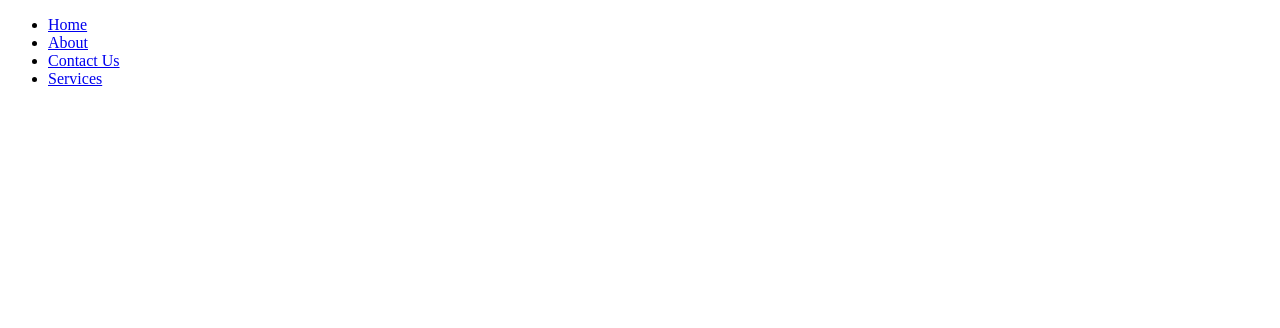
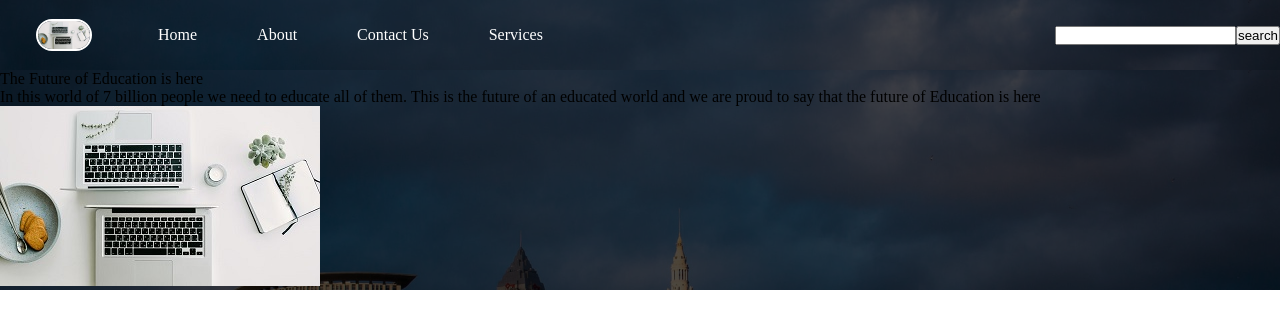
Before and after one commit to abhinav12886/Prac_project_frontend, a plain HTML site: page index.html in a window 1280 px wide. Drawn offline with Linux system fonts and the light colour scheme.

Commit message:
navbar addded

```diff
--- a/index.html
+++ b/index.html
@@ -5,15 +5,34 @@
     <meta http-equiv="X-UA-Compatible" content="IE=edge">
     <meta name="viewport" content="width=device-width, initial-scale=1.0">
     <title>iEducate - Best education platform</title>
+    <link rel="stylesheet" href="style.css">
 </head>
 <body>
-    <nav class="navbar">
+    <nav class="navbar background">
         <ul class="nav-list">
+            <div class="logo"><img src="/img/logo/daria-shevtsova-zbWFT4eVopE-unsplash.jpg" alt="logo"></div>
             <li><a href="#home">Home</a></li>
             <li><a href="#about">About</a></li>
             <li><a href="#contact">Contact Us</a></li>
             <li><a href="#services">Services</a></li>
         </ul>
+        <div class="rightNav">
+            <input type="text" name="search" id="search">
+            <button class="btn btn-sm">search</button>
+        </div>
     </nav>
+    <section class="background firstSection">
+        <div class="box-main">
+            <div class="firstHalf">
+                <p class="text-big">The Future of Education is here</p>
+                <p class="text-small">In this world of 7 billion people we need to educate all of them.
+                    This is the future of an educated world and we are proud to say that the future of Education is here
+                </p>
+            </div>
+            <div class="secondHalf">
+                <img src="/img/logo/daria-shevtsova-zbWFT4eVopE-unsplash.jpg" alt="laptop image">
+            </div>
+        </div>
+    </section>
 </body>
 </html>
--- a/style.css
+++ b/style.css
@@ -0,0 +1,55 @@
+*{
+    margin: 0;
+    padding: 0;
+    /* box-sizing: border-box; */
+}
+
+.logo{
+    width: 20%;
+    display: flex;
+    justify-content: center;
+    align-items: center;
+}
+.logo img{
+    border: 2px solid white;
+    border-radius: 50px;
+    width: 40%
+}
+
+.navbar{
+    display: flex;
+}
+
+.nav-list{
+    width: 50%;
+    /* background-color: black; */
+    display: flex;
+    align-items: center;
+}
+
+.nav-list li{
+    list-style: none;
+    padding: 26px 30px;
+}
+
+.nav-list li a{
+    text-decoration: none;
+    color: white;
+}
+.nav-list li a:hover{
+    color: grey;
+}
+
+.rightNav{
+    /* background-color: violet; */
+    width: 50%;
+    display: flex;
+    align-items: center;
+    justify-content: flex-end;
+}
+
+.background{
+    background: rgba(0, 0, 0, 0.7) url("/img/background/dj-johnson-4JHy5rxsF5g-unsplash.jpg");
+    background-size: cover;
+    background-blend-mode: darken;
+}
```
Also changed, not shown: img/background/dj-johnson-4JHy5rxsF5g-unsplash.jpg (added), img/logo/daria-shevtsova-zbWFT4eVopE-unsplash.jpg (added).
